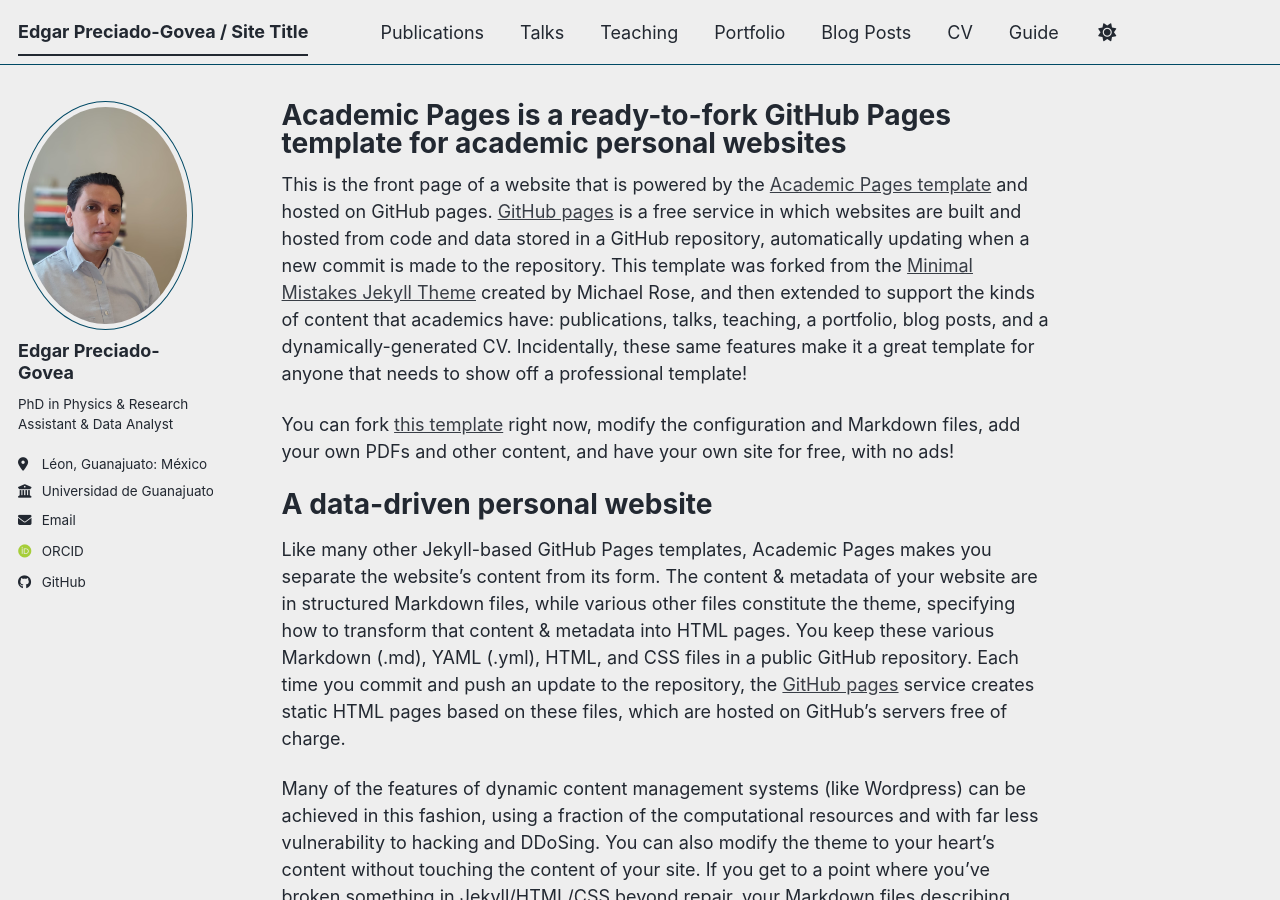
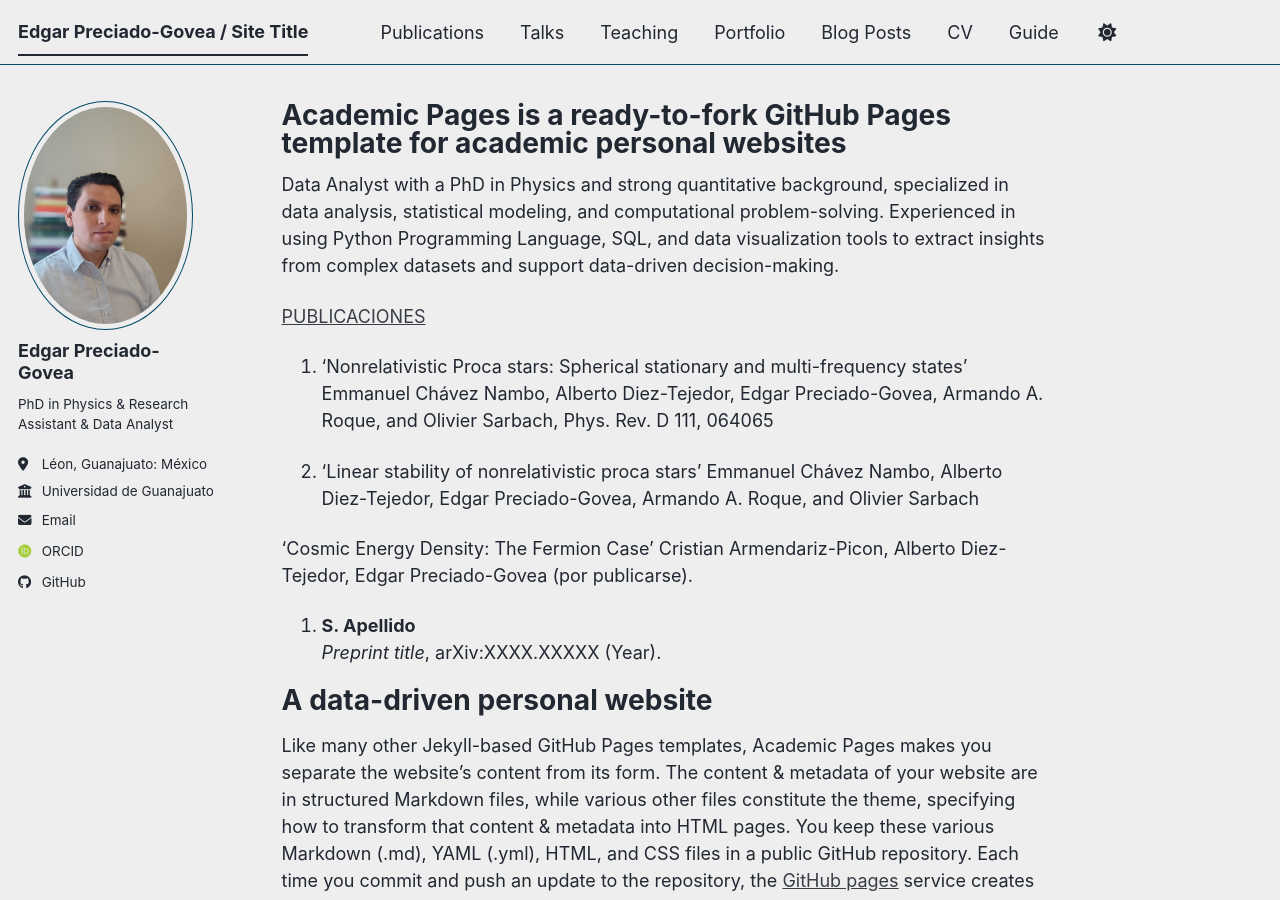
Before and after one commit to edgargovea/edgarpgovea.github.io, a Jekyll site: the page built from _pages/about.md, in a window 1280 px wide and 900 px high. Built offline with Jekyll 4.4.1, drawn with Linux system fonts in a browser that asks for light colours; some web fonts are replaced; a script bundle is joined from its source files by our own code; library files that are not in the unit come from our copies.

Commit message:
Update about.md

```diff
--- a/_pages/about.md
+++ b/_pages/about.md
@@ -6,10 +6,23 @@
   - /about/
   - /about.html
 ---
+Data Analyst with a PhD in Physics and strong quantitative background, specialized in data analysis, statistical modeling, and computational problem-solving. Experienced in using Python Programming Language, SQL, and data visualization tools to extract insights from complex datasets and support data-driven decision-making.
 
-This is the front page of a website that is powered by the [Academic Pages template](https://github.com/academicpages/academicpages.github.io) and hosted on GitHub pages. [GitHub pages](https://pages.github.com) is a free service in which websites are built and hosted from code and data stored in a GitHub repository, automatically updating when a new commit is made to the repository. This template was forked from the [Minimal Mistakes Jekyll Theme](https://mmistakes.github.io/minimal-mistakes/) created by Michael Rose, and then extended to support the kinds of content that academics have: publications, talks, teaching, a portfolio, blog posts, and a dynamically-generated CV. Incidentally, these same features make it a great template for anyone that needs to show off a professional template!
+[PUBLICACIONES](https://edgargovea.github.io/edgarpgovea.github.io/publications/)
 
- You can fork [this template](https://github.com/academicpages/academicpages.github.io) right now, modify the configuration and Markdown files, add your own PDFs and other content, and have your own site for free, with no ads!
+1. ‘Nonrelativistic Proca stars: Spherical stationary and multi-frequency states’
+Emmanuel Chávez Nambo, Alberto Diez-Tejedor, Edgar Preciado-Govea, Armando A. Roque, and Olivier Sarbach, Phys. Rev. D 111, 064065
+
+2. ‘Linear stability of nonrelativistic proca stars’
+Emmanuel Chávez Nambo, Alberto Diez-Tejedor, Edgar Preciado-Govea, Armando A. Roque, and Olivier Sarbach
+
+‘Cosmic Energy Density: The Fermion Case’
+Cristian Armendariz-Picon, Alberto Diez-Tejedor, Edgar Preciado-Govea
+(por publicarse).
+
+3. **S. Apellido**
+   *Preprint title*, arXiv:XXXX.XXXXX (Year).
+
 
 A data-driven personal website
 ======
```
